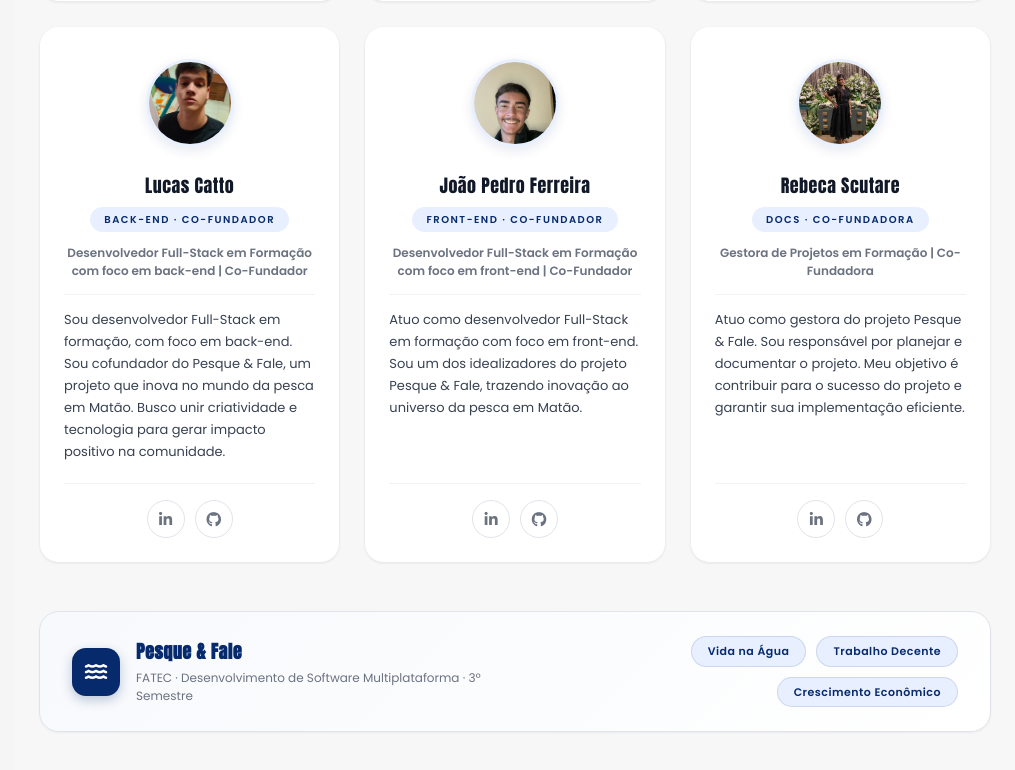
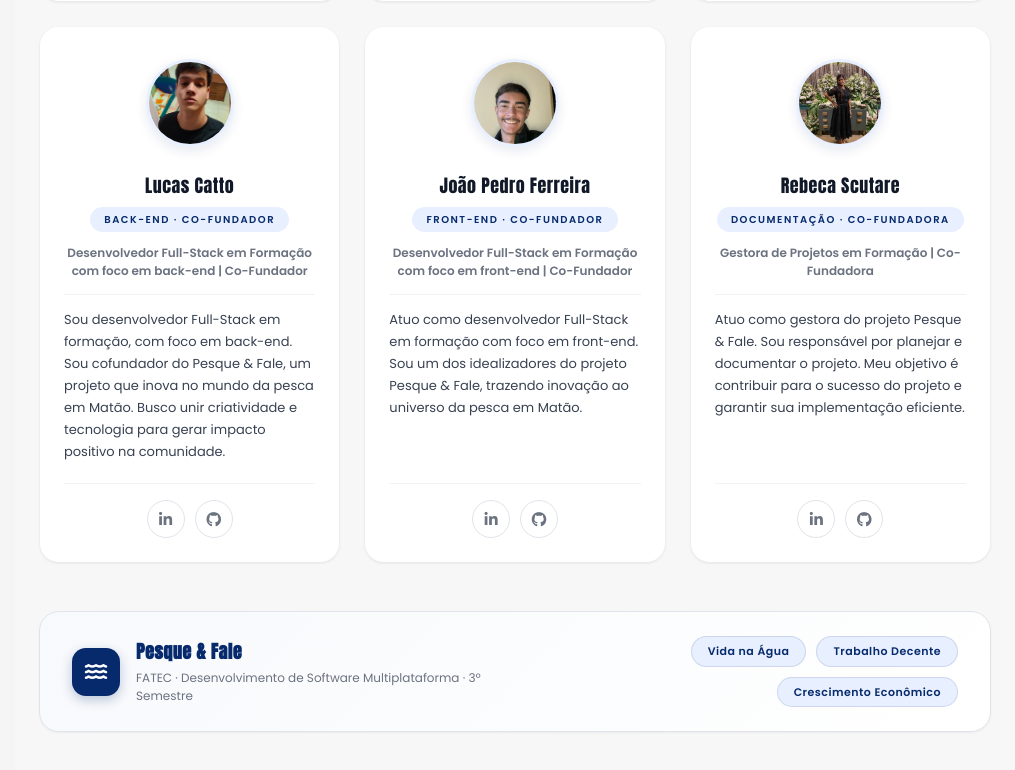
Before and after one commit to daniykt/Pesque-Fale, a React (Create React App) app: page /sobre in a window 1280 px wide. Shown: the part 1138-1908 px from the top of the page, without its empty margins (265-1280 px from the left). Built offline with nearby package versions, Linux system fonts and the light colour scheme; no server answers; sample sign-in values are in the browser's storage; a web font is replaced by a local one.

Commit message:
fix: update atualização do texto do crachá de cofundador na página da Sobre Nós.

```diff
--- a/src/pages/Sobre/sobre.jsx
+++ b/src/pages/Sobre/sobre.jsx
@@ -79,7 +79,7 @@ const SobreNos = () => {
       id: 6,
       nome: 'Rebeca Scutare',
       iniciais: 'RS',
-      badge: 'Docs · Co-fundadora',
+      badge: 'Documentação · Co-fundadora',
       profissao: 'Gestora de Projetos em Formação | Co-Fundadora',
       descricao:
         'Atuo como gestora do projeto Pesque & Fale. Sou responsável por planejar e documentar o projeto. Meu objetivo é contribuir para o sucesso do projeto e garantir sua implementação eficiente.',
```
